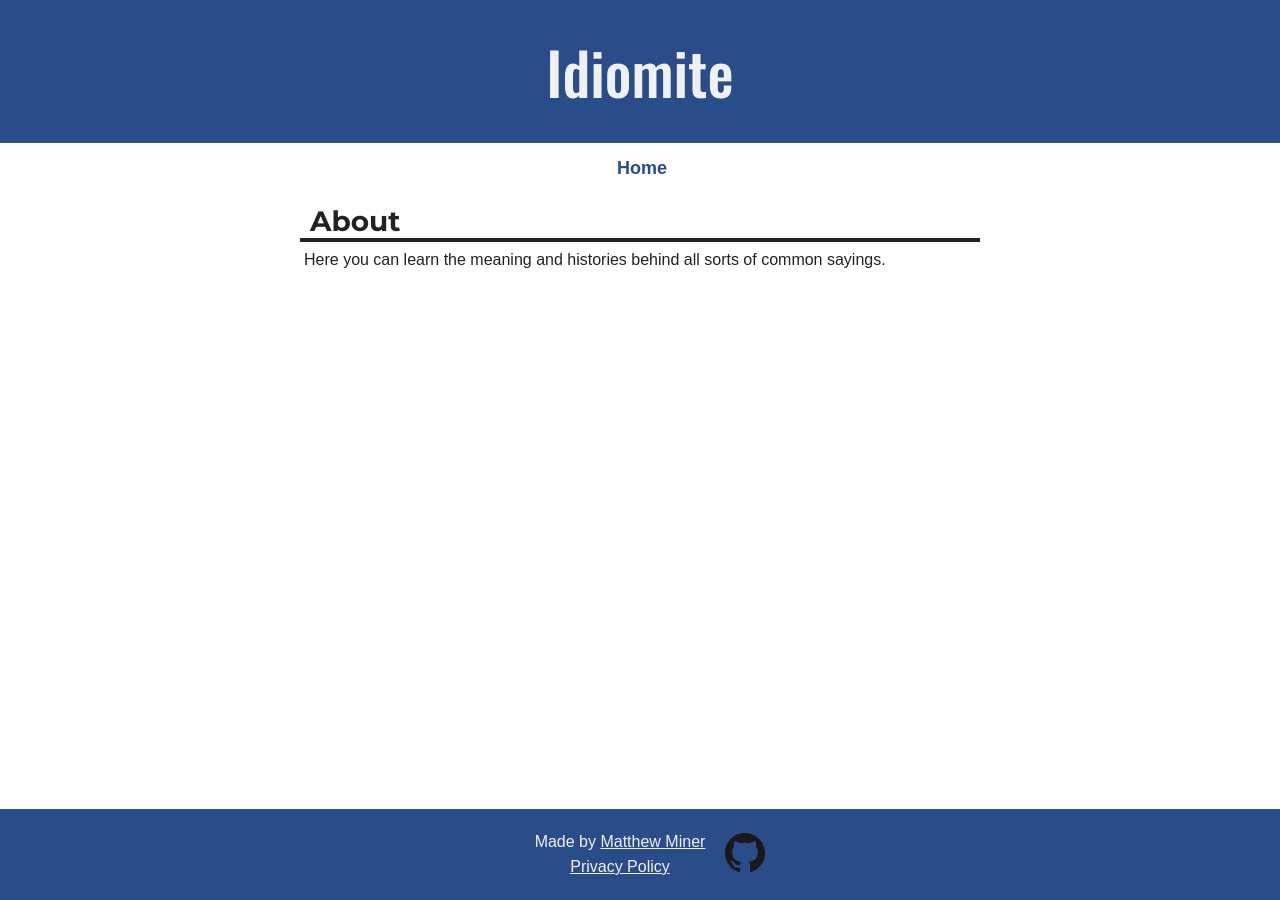
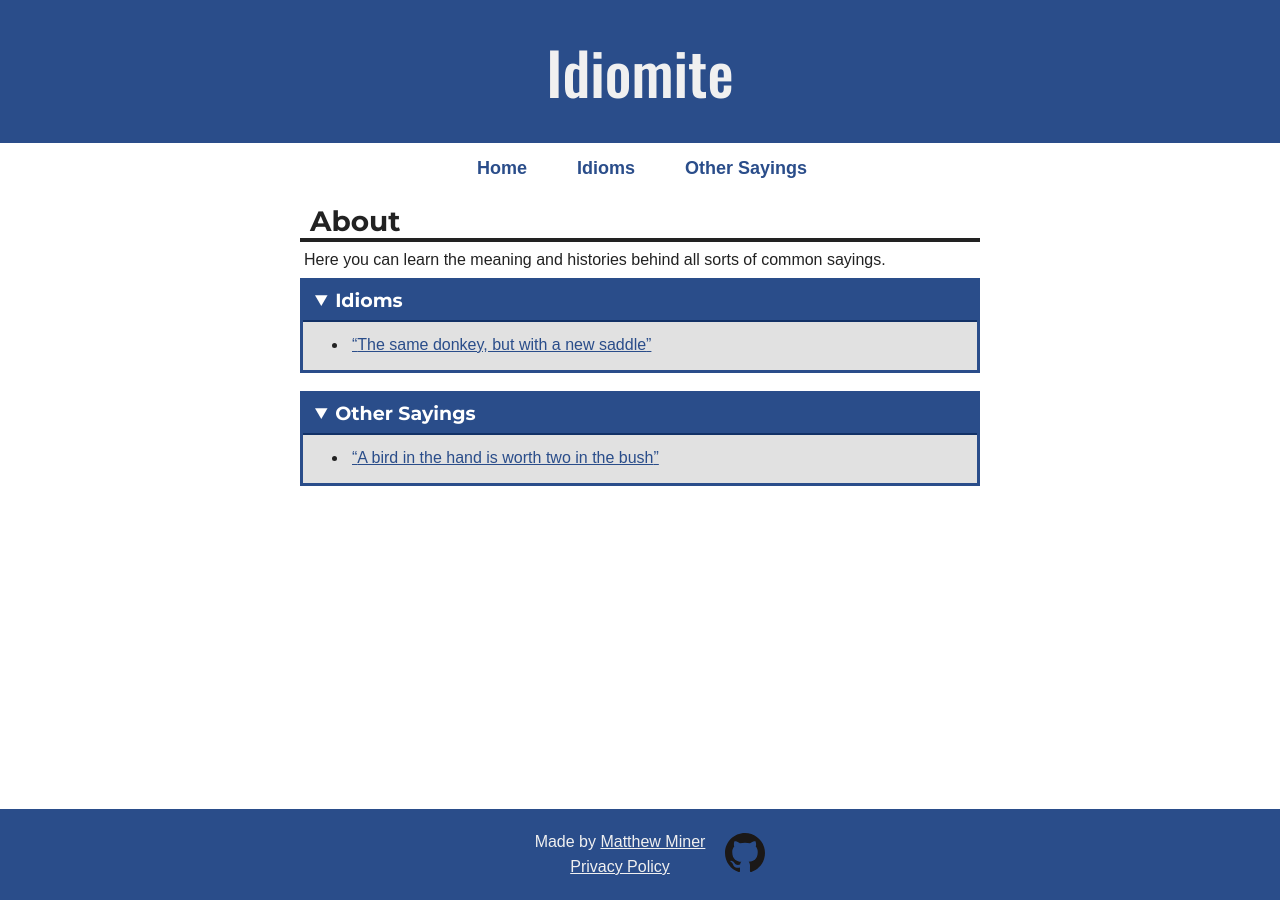
Before and after one commit to mminer237/idiomite, a Jekyll site: the page built from index.html, in a window 1280 px wide. Built offline with Jekyll 4.4.1, drawn with Linux system fonts in a browser that asks for light colours.

Commit message:
List sayings

```diff
--- /dev/null
+++ b/_includes/list.html
@@ -0,0 +1,8 @@
+<ul>
+	{% assign items = site[include.type] | default: site.sayings %}
+	{% for item in items %}
+	<li>
+		<a href="{{ item.url }}"><q>{{ item.quote }}</q></a>
+	</li>
+	{% endfor %}
+</ul>
--- a/_includes/nav.html
+++ b/_includes/nav.html
@@ -1,5 +1,7 @@
 <nav>
 	<ul>
 		<li><a href="/">Home</a></li>
+		<li><a href="/idioms">Idioms</a></li>
+		<li><a href="/sayings">Other Sayings</a></li>
 	</ul>
 </nav>
--- a/css/style.css
+++ b/css/style.css
@@ -118,10 +118,10 @@ section img.article-symbol {
 h2 {
 	border-bottom: 4px solid var(--text-color);
 	display: flex;
-	font-family: 'Montserrat', sans-serif;
 	padding: 0 10px;
 }
-h2, h2 a {
+h2, h2 a, summary {
+	font-family: 'Montserrat', sans-serif;
 	font-size: 28px;
 	font-weight: bold;
 	margin: 0;
--- a/index.html
+++ b/index.html
@@ -5,4 +5,12 @@ layout: default
 <section>
 	<h2>About</h2>
 	<p>Here you can learn the meaning and histories behind all sorts of common sayings.</p>
+	<details open>
+		<summary>Idioms</summary>
+		{% include list.html type="idioms" %}
+	</details>
+	<details open>
+		<summary>Other Sayings</summary>
+		{% include list.html type="sayings" %}
+	</details>
 </section>
```
Also changed, not shown: _pages/idioms.html (added, +9 -0 lines), _pages/sayings.html (added, +9 -0 lines).
